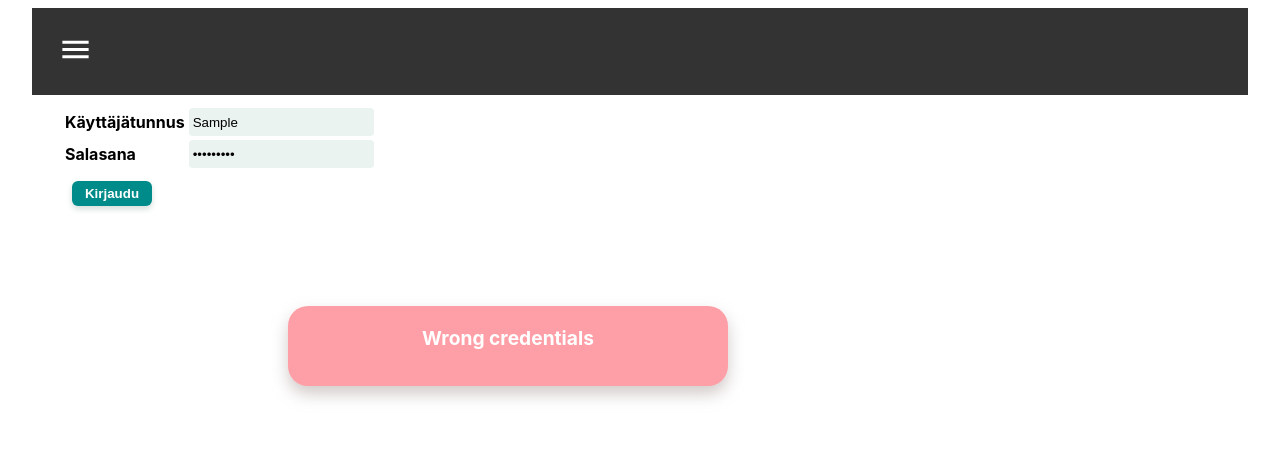
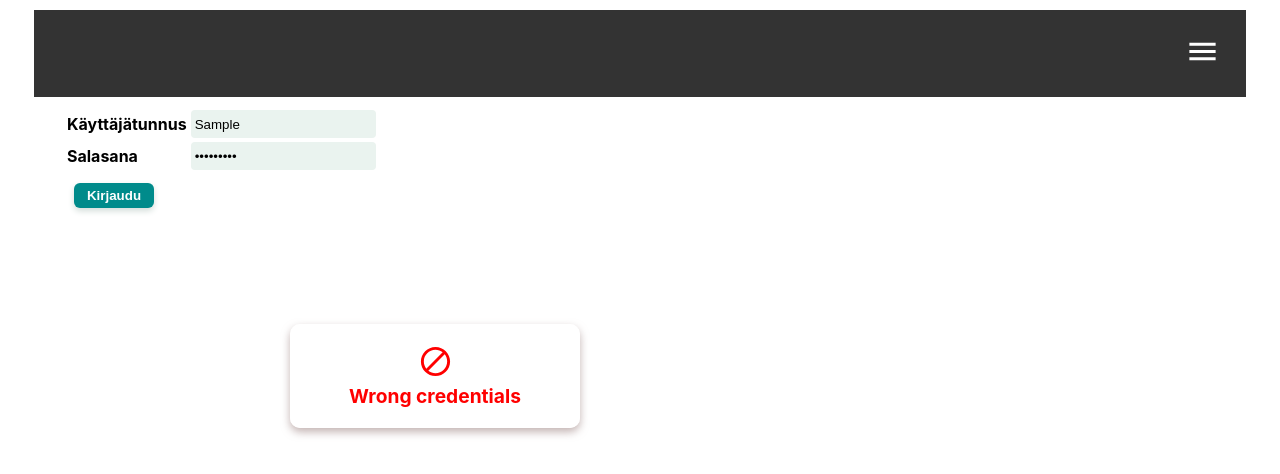
Before and after one commit to leenakh/projekti-2020, a React (Create React App) app in the folder salppurinkirjasto/: page /varaus in a window 1280 px wide. Both pictures are taken after typing "Sample", "Sample123" into the empty fields and a click on the button "Kirjaudu". Shown: the top 474 px of the page. Built offline with nearby package versions, Linux system fonts and the light colour scheme; no server answers.

Commit message:
Tyylittelyä (css).

```diff
--- a/salppurinkirjasto/src/App.js
+++ b/salppurinkirjasto/src/App.js
@@ -70,6 +70,13 @@ const App = () => {
     <Router>
 
       <div className="nav responsive">
+      <div className="logged-in-user">
+          {user !== null ? <div>
+            {loginMessage()}
+            <Logout setUser={setUser} />
+          </div> : null
+          }
+        </div>
         <div className="dropdown">
           <button className="dropdown-button">
             <MenuIcon fontSize="large" />
@@ -81,13 +88,6 @@ const App = () => {
             {user !== null ? <Link className="dropdown-item" to={`/hallitse/${user.username}`}>Omat tiedot</Link> : null}
             {user !== null && user.username === 'admin' ? <Link className="dropdown-item" to="/kirjastonhoitaja">Kirjastonhoitaja</Link> : null}
           </div>
-        </div>
-        <div className="logged-in-user">
-          {user !== null ? <div>
-            {loginMessage()}
-            <Logout setUser={setUser} />
-          </div> : null
-          }
         </div>
       </div>
       {user === null ? <LoginForm setUser={setUser} /> : null}
--- a/salppurinkirjasto/src/components/Message.js
+++ b/salppurinkirjasto/src/components/Message.js
@@ -1,5 +1,7 @@
 import React from 'react'
 import { useSelector } from 'react-redux'
+import CheckCircleIcon from '@material-ui/icons/CheckCircle'
+import BlockIcon from '@material-ui/icons/Block'
 
 const Message = () => {
     const reduxMessage = useSelector(state => state.message)
@@ -9,6 +11,7 @@ const Message = () => {
         return (
             <div id="overlay">
                 <div id="message">
+                    <CheckCircleIcon fontSize="large" /><br />
                     {reduxMessage}
                 </div>
             </div>
@@ -17,6 +20,7 @@ const Message = () => {
         return (
             <div id="overlay">
                 <div id="error">
+                    <BlockIcon fontSize="large" /><br />
                     {reduxErrorMessage}
                 </div>
             </div>
--- a/salppurinkirjasto/src/components/Reservation.js
+++ b/salppurinkirjasto/src/components/Reservation.js
@@ -58,7 +58,7 @@ const Reservation = ({ beginDate, setBeginDate, endDate, setEndDate, setReservat
       }
       const booksToReserve = selectedBooks
       if (booksToReserve.length < reservation.numberOfCopies) {
-        dispatch(setErrorMessage(`Liian vähän niteitä varattavissa (${booksToReserve.length} nidettä).`))
+        dispatch(setErrorMessage(`Liian vähän niteitä varattavissa (${booksToReserve.length}).`))
         /* setTimeout(() => {
           dispatch(setErrorMessage(''))
         }, 3000) */
@@ -68,7 +68,7 @@ const Reservation = ({ beginDate, setBeginDate, endDate, setEndDate, setReservat
       const returnedReservation = await reservationService.create(reservation)
       const availableCopies = await bookService.getAvailability({ books: booksToReserve, reservation: returnedReservation })
       if (availableCopies.length < returnedReservation.numberOfCopies) {
-        dispatch(setErrorMessage(`Liian vähän niteitä varattavissa (${availableCopies.length} nidettä).`))
+        dispatch(setErrorMessage(`Liian vähän niteitä varattavissa (${availableCopies.length}).`))
         /* setTimeout(() => {
           dispatch(setErrorMessage(''))
         }, 3000) */
--- a/salppurinkirjasto/src/index.css
+++ b/salppurinkirjasto/src/index.css
@@ -1,5 +1,5 @@
 body {
-  margin: 10;
+  margin: 10px;
   font-family: -apple-system, BlinkMacSystemFont, 'Segoe UI', 'Roboto', 'Oxygen', 'Ubuntu', 'Cantarell', 'Fira Sans', 'Droid Sans', 'Helvetica Neue', sans-serif;
   -webkit-font-smoothing: antialiased;
   -moz-osx-font-smoothing: grayscale;
@@ -31,7 +31,7 @@ body {
 }
 
 .dropdown {
-  float: left;
+  float: right;
   overflow: hidden;
 }
 
@@ -83,7 +83,7 @@ body {
     display: none;
   }
   .nav a.icon {
-    float: right;
+    float: left;
     display: block;
   }
 }
@@ -124,6 +124,12 @@ body {
 .logged-in-user {
   float: right;
   color: white;
+  padding-right: 20px;
+  padding-left: 20px;
+}
+
+.logout {
+  float: right;
 }
 
 .calendar-container, .reservation-container, .book-title-container {
@@ -179,9 +185,15 @@ body {
 
 .calendar-button {
   background-color: inherit;
+  min-width: 130px;
+  height: inherit;
   outline-style: none;
   border-style: none;
   text-align: left;
+}
+
+.calendar-button:active, .calendar-button:focus {
+  opacity: 0.185;
 }
 
 .calendar-date-container {
@@ -484,39 +496,35 @@ li.book-info-list-item, li.book {
 
 #message {
   position: absolute;
-  bottom: 80%;
+  bottom: 75%;
   left: 20%;
+  width: 200px;
   font-size: larger;
   color: darkcyan;
   font-weight: bold;
   text-align: center;
   padding: 20px;
   vertical-align: middle;
-  width: 400px;
-  height: 40px;
   border-radius: 10px;
   border-width: 2px;
-  border-style: solid;
-  border-color: darkcyan;
-  background-color: white;
-  box-shadow: 0px 6px 12px 0px rgb(182, 201, 193);
+  background-color: rgba(255, 255, 255, 0.85);
+  box-shadow: 0px 4px 8px 0px rgb(155, 179, 169);
 }
 
 #error {
   position: absolute;
-  bottom: 80%;
+  bottom: 75%;
   left: 20%;
-  color: white;
+  width: 250px;
+  color: red;
   font-size: larger;
   font-weight: bold;
   text-align: center;
   padding: 20px;
   vertical-align: middle;
-  width: 400px;
-  height: 40px;
-  border-radius: 20px;
-  background-color: #fe9fa7;
-  box-shadow: 0px 8px 16px 0px rgba(180, 166, 165, 0.6);
+  border-radius: 10px;
+  background-color: rgba(255, 255, 255, 0.85);
+  box-shadow: 0px 4px 8px 0px rgba(155, 129, 127, 0.6);
 }
 
 code {
```
Also changed, not shown: 1 other file (tests, documents, lock files or other folders).
